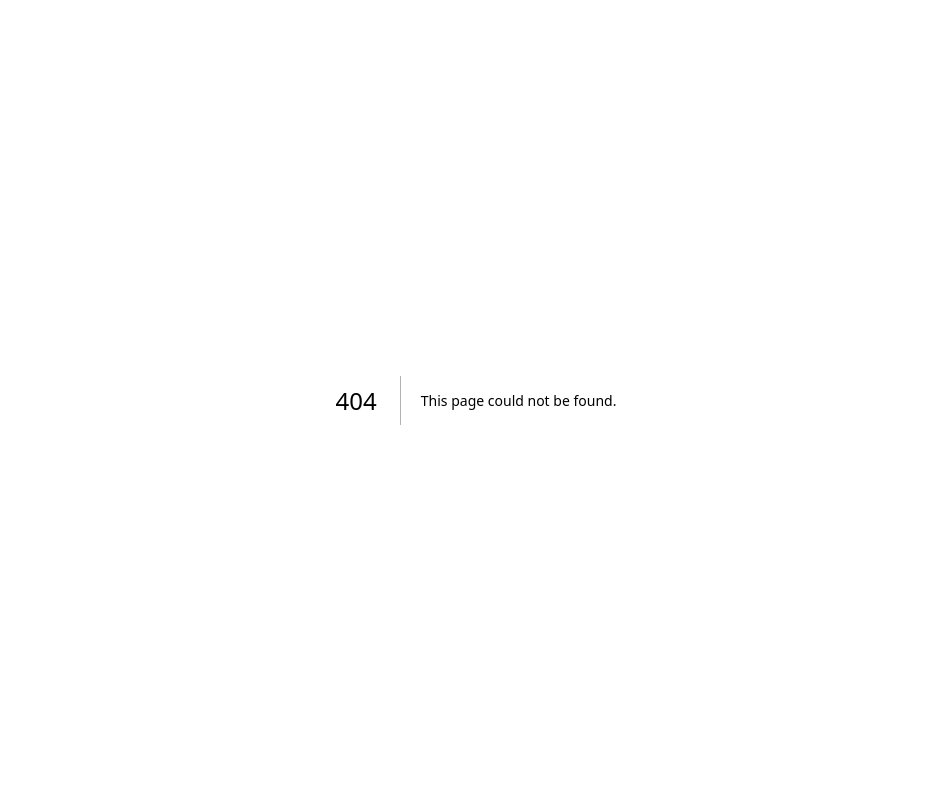
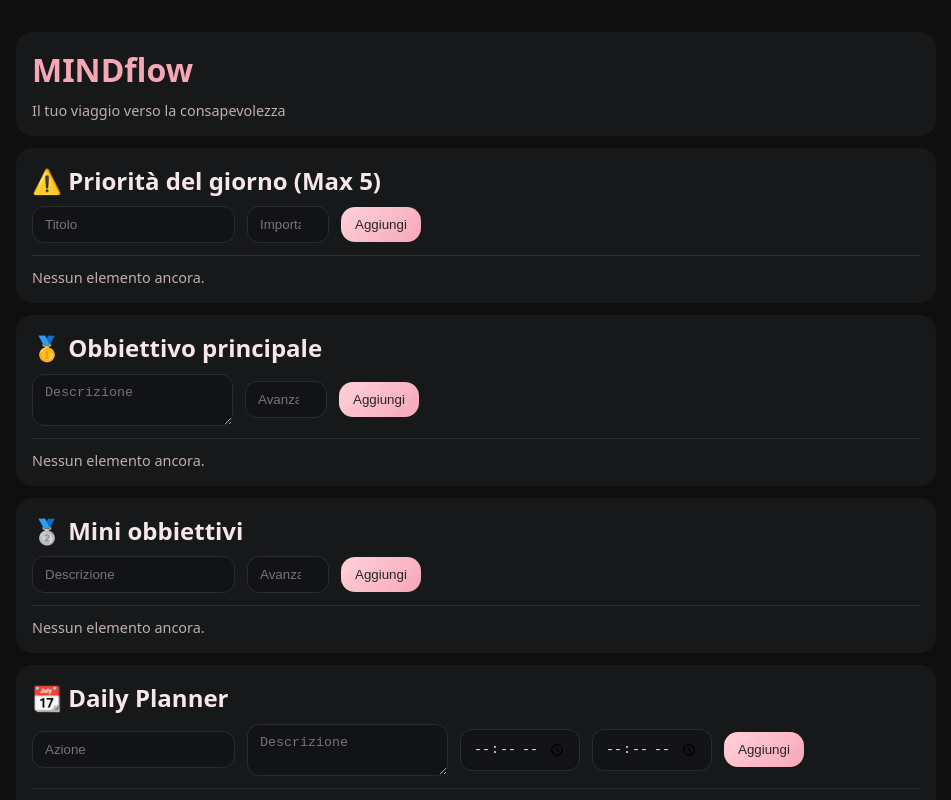
Before and after one commit to mindflowapplicazione-png/MINDflow.app, a Next.js app: page /sezioni in a window 1280 px wide. Before the commit this address had no page. Shown: the top 800 px of the page, without its empty margins (164-1115 px from the left). Built offline with nearby package versions, Linux system fonts and the light colour scheme.

Commit message:
Create sezioni.js

```diff
--- /dev/null
+++ b/pages/sezioni.js
@@ -0,0 +1,13 @@
+import Header from "../components/Header";
+import SectionBlock from "../components/SectionBlock";
+import { SECTIONS } from "../lib/sections-config";
+
+export default function Sezioni(){
+  return (
+    <div className="container">
+      <Header/>
+      <div id="mindset"></div>
+      {SECTIONS.map(s => <SectionBlock key={s.id} section={s}/>)}
+    </div>
+  );
+}
```
